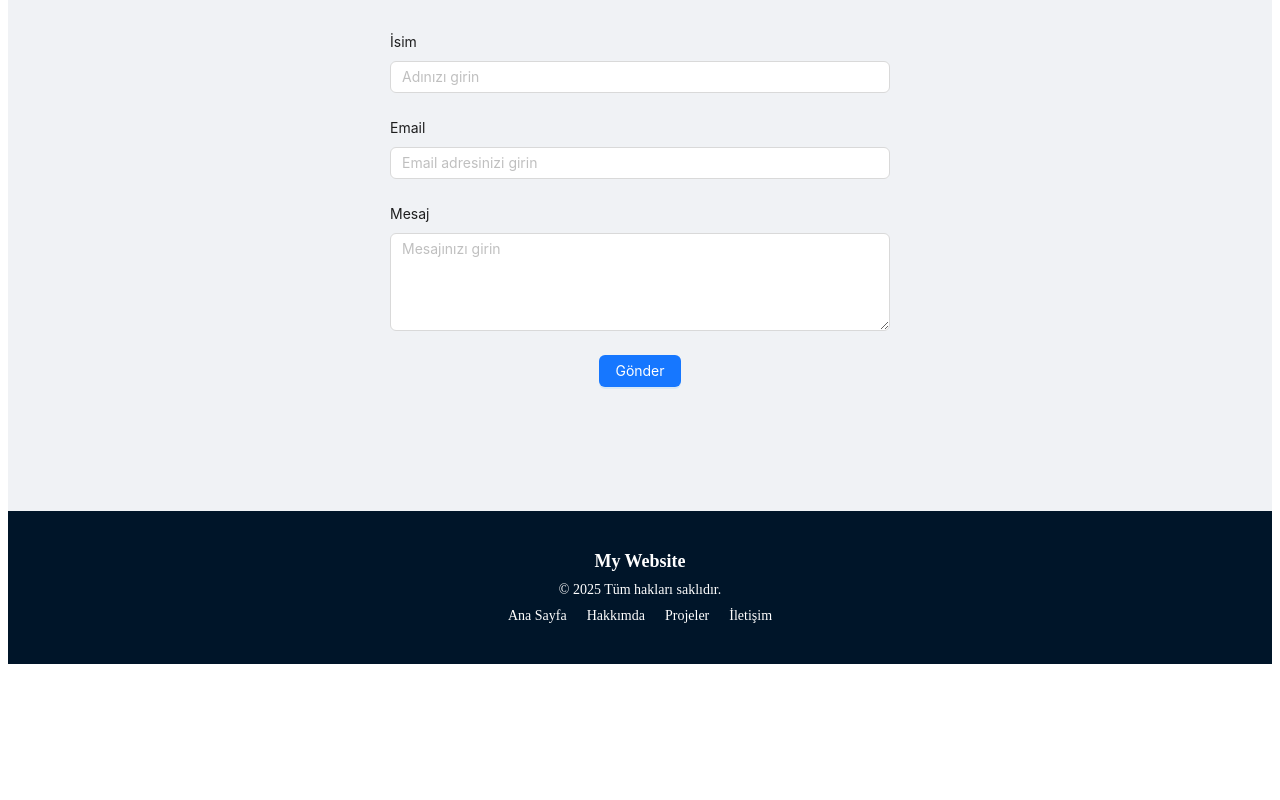
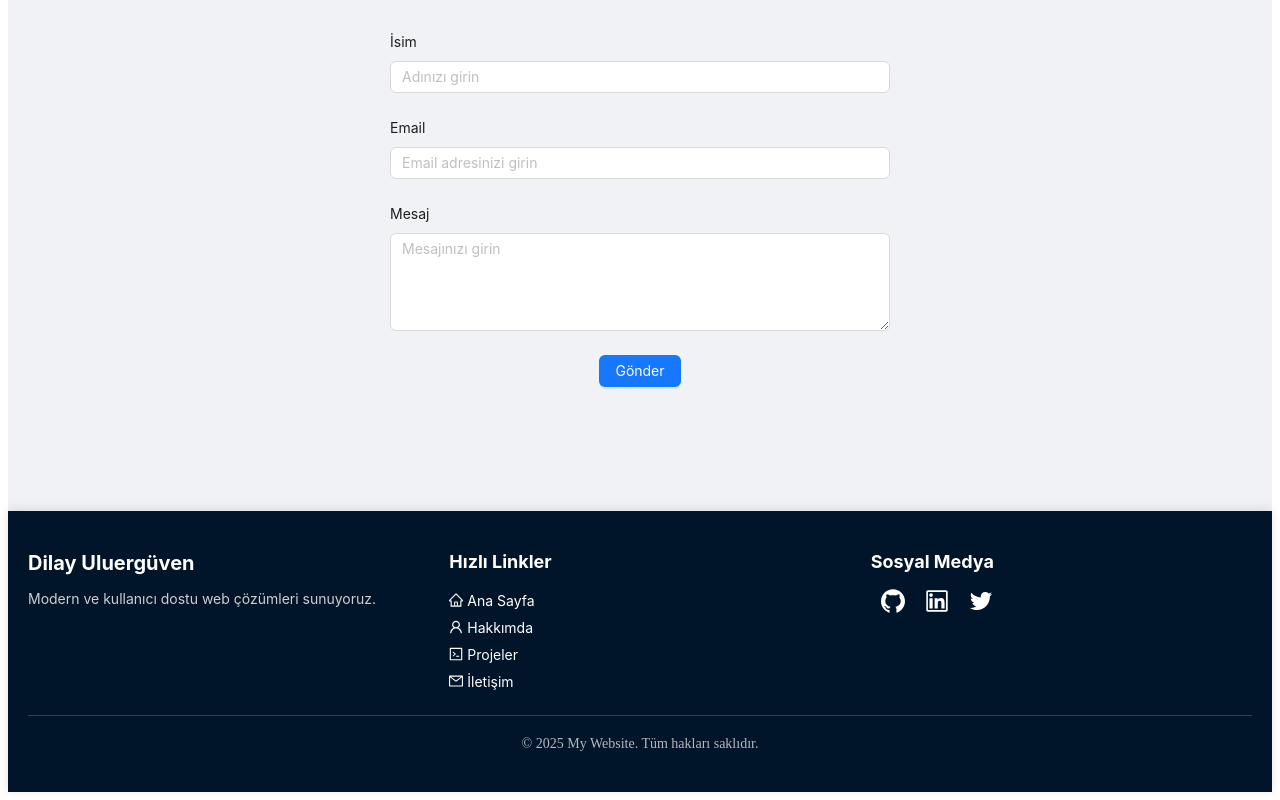
Before and after one commit to dilayuluerguven/My-Website, a React (Vite) app in the folder client/: page / in a window 1280 px wide. Shown: the part 1826-2626 px from the top of the page. Before the commit the page ends 2498 px from the top, so only its background shows below. Built offline with nearby package versions, Linux system fonts and the light colour scheme.

Commit message:
Improve and update footer

```diff
--- a/client/src/components/Footer.jsx
+++ b/client/src/components/Footer.jsx
@@ -1,20 +1,79 @@
 import React from 'react';
-import { Layout } from 'antd';
+import { Layout, Row, Col, Divider } from 'antd';
+import {
+  HomeOutlined,
+  UserOutlined,
+  CodeOutlined,
+  MailOutlined,
+  GithubOutlined,
+  LinkedinOutlined,
+  TwitterOutlined
+} from '@ant-design/icons';
 
 const { Footer } = Layout;
 
-export default function footer() {
+export default function AppFooter() {
+  const currentYear = new Date().getFullYear();
+
   return (
-    <Footer style={{ textAlign: 'center', background: '#001529', color: '#fff', padding: '40px 20px' }}>
-      <div style={{ marginBottom: '10px', fontSize: '18px', fontWeight: 'bold' }}>My Website</div>
-      <div style={{ marginBottom: '10px' }}>
-        &copy; {new Date().getFullYear()} Tüm hakları saklıdır.
-      </div>
-      <div>
-        <a href="#home" style={{ color: '#fff', margin: '0 10px' }}>Ana Sayfa</a>
-        <a href="#about" style={{ color: '#fff', margin: '0 10px' }}>Hakkımda</a>
-        <a href="#projects" style={{ color: '#fff', margin: '0 10px' }}>Projeler</a>
-        <a href="#contact" style={{ color: '#fff', margin: '0 10px' }}>İletişim</a>
+    <Footer style={{
+      background: '#001529',
+      color: '#fff',
+      padding: '40px 20px',
+      boxShadow: '0 -2px 10px rgba(0, 0, 0, 0.1)'
+    }}>
+      <Row justify="center" gutter={[40, 20]}>
+        <Col xs={24} md={8}>
+          <div style={{ fontSize: '20px', fontWeight: 'bold', marginBottom: '15px' }}>
+            Dilay Uluergüven
+          </div>
+          <p style={{ opacity: 0.8 }}>
+            Modern ve kullanıcı dostu web çözümleri sunuyoruz.
+          </p>
+        </Col>
+
+        <Col xs={24} md={8}>
+          <div style={{ fontSize: '18px', fontWeight: 'bold', marginBottom: '15px' }}>
+            Hızlı Linkler
+          </div>
+          <div style={{ display: 'flex', flexDirection: 'column' }}>
+            <a href="#home" style={{ color: '#fff', margin: '5px 0', transition: 'color 0.3s' }}>
+              <HomeOutlined /> Ana Sayfa
+            </a>
+            <a href="#about" style={{ color: '#fff', margin: '5px 0', transition: 'color 0.3s' }}>
+              <UserOutlined /> Hakkımda
+            </a>
+            <a href="#projects" style={{ color: '#fff', margin: '5px 0', transition: 'color 0.3s' }}>
+              <CodeOutlined /> Projeler
+            </a>
+            <a href="#contact" style={{ color: '#fff', margin: '5px 0', transition: 'color 0.3s' }}>
+              <MailOutlined /> İletişim
+            </a>
+          </div>
+        </Col>
+
+        <Col xs={24} md={8}>
+          <div style={{ fontSize: '18px', fontWeight: 'bold', marginBottom: '15px' }}>
+            Sosyal Medya
+          </div>
+          <div style={{ fontSize: '24px' }}>
+            <a href="https://github.com" target="_blank" rel="noopener noreferrer" style={{ color: '#fff', margin: '0 10px', transition: 'color 0.3s' }}>
+              <GithubOutlined />
+            </a>
+            <a href="https://linkedin.com" target="_blank" rel="noopener noreferrer" style={{ color: '#fff', margin: '0 10px', transition: 'color 0.3s' }}>
+              <LinkedinOutlined />
+            </a>
+            <a href="https://twitter.com" target="_blank" rel="noopener noreferrer" style={{ color: '#fff', margin: '0 10px', transition: 'color 0.3s' }}>
+              <TwitterOutlined />
+            </a>
+          </div>
+        </Col>
+      </Row>
+
+      <Divider style={{ backgroundColor: 'rgba(255, 255, 255, 0.2)', margin: '20px 0' }} />
+
+      <div style={{ textAlign: 'center', opacity: 0.7 }}>
+        &copy; {currentYear} My Website. Tüm hakları saklıdır.
       </div>
     </Footer>
   );
```
